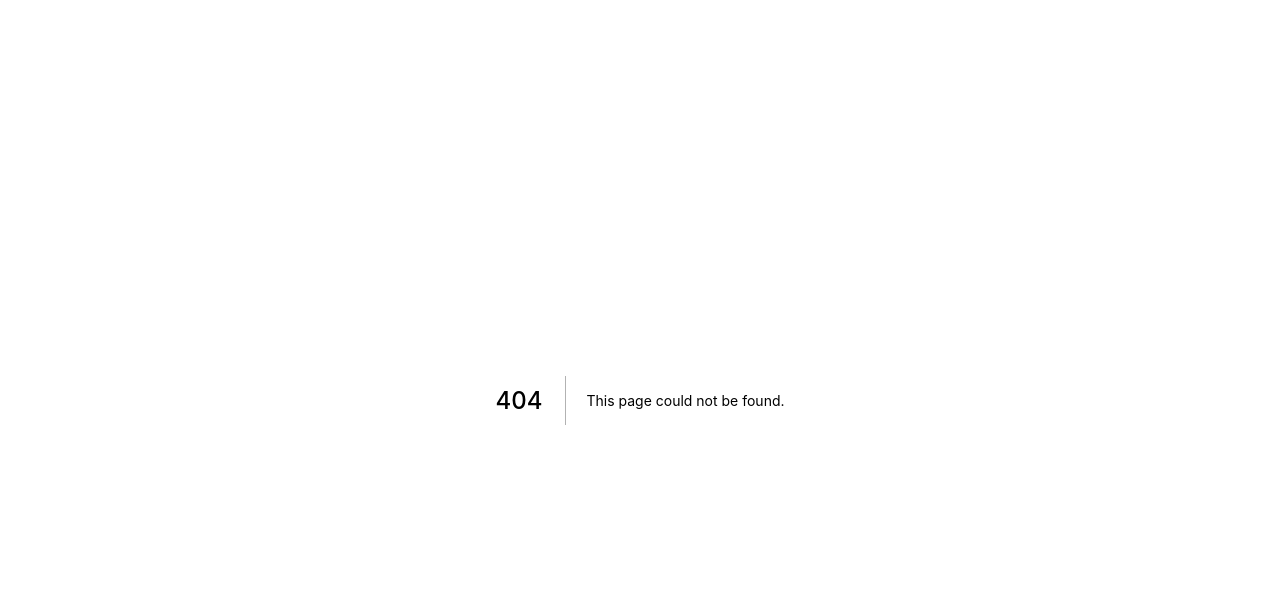
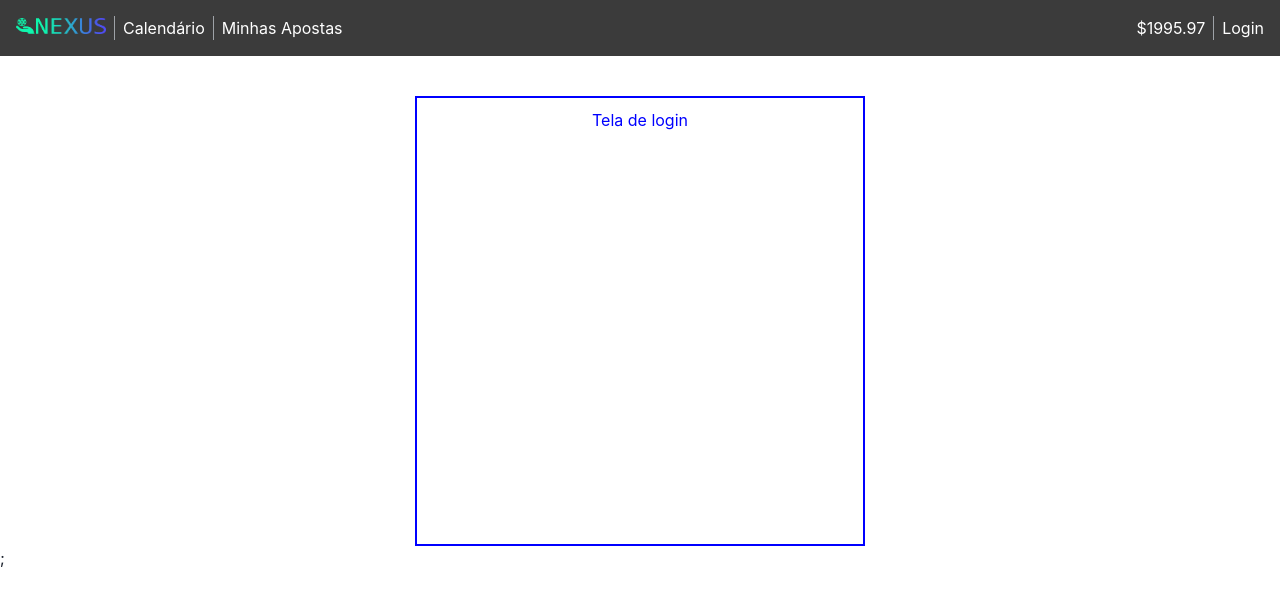
Before and after one commit to Densatho/INexus, a Next.js app: page /userLogin in a window 1280 px wide. Before the commit this address had no page. Shown: the top 602 px of the page. Built offline with nearby package versions, Linux system fonts and the light colour scheme.

Commit message:
Links navbar, navbar global via _app.js

```diff
--- a/components/Navbar.js
+++ b/components/Navbar.js
@@ -1,9 +1,10 @@
-import { Box, Flex, Text, Heading } from "@chakra-ui/react";
+import { Flex } from "@chakra-ui/react";
 import Link from "next/link";
 import Image from "next/image";
 import { Spacer, Divider } from "@chakra-ui/layout";
 import React from "react";
 
+let saldo = 1995.97;
 export default function Navbar() {
   return (
     <>
@@ -15,9 +16,29 @@ export default function Navbar() {
             </a>
           </Link>
         </Flex>
+        <Divider orientation="vertical" ml="2" mr="2" />
+        <Flex>
+          <Link href="/calendar">
+            <a>Calendário</a>
+          </Link>
+        </Flex>
+        <Divider orientation="vertical" ml="2" mr="2" />
+        <Flex>
+          <Link href="/bets">
+            <a>Minhas Apostas</a>
+          </Link>
+        </Flex>
         <Spacer />
         <Flex>
-          <Link href="/about">Sobre</Link>
+          <Link href="/balance">
+            <a>${saldo}</a>
+          </Link>
+        </Flex>
+        <Divider orientation="vertical" ml="2" mr="2" />
+        <Flex>
+          <Link href="/userLogin">
+            <a>Login</a>
+          </Link>
         </Flex>
       </Flex>
     </>
--- a/pages/_app.js
+++ b/pages/_app.js
@@ -1,9 +1,10 @@
 import "../styles/globals.css";
 import { ChakraProvider } from "@chakra-ui/react";
-
+import Navbar from "src/components/Navbar";
 function MyApp({ Component, pageProps }) {
   return (
     <ChakraProvider>
+      <Navbar />
       <Component {...pageProps} />
     </ChakraProvider>
   );
--- a/pages/index.js
+++ b/pages/index.js
@@ -1,12 +1,9 @@
 import styles from "src/styles/Home.module.css";
-import { Box, Flex } from "@chakra-ui/react";
-import Layout from "src/components/Layout";
+import { Box } from "@chakra-ui/react";
 import Image from "next/image";
-import Navbar from "src/components/Navbar";
 
 function Home(props) {
   return (
-    <Layout title="Home" bgColor="#FF000">
     <Box marginTop={16} w="1300px" marginLeft="auto" marginRight="auto">
       <h1 className={styles.title}>
         <span>
@@ -21,7 +18,6 @@ function Home(props) {
         Legends!
       </p>
     </Box>
-    </Layout>
   );
 }
 
--- /dev/null
+++ b/pages/userLogin.js
@@ -0,0 +1,21 @@
+const { Container } = require("@chakra-ui/layout");
+
+export default function Navbar() {
+  return (
+    <>
+      <Container
+        alignSelf="center"
+        w="450px"
+        h="450px"
+        color="blue"
+        border="2px"
+        textAlign="center"
+        p="2.5"
+        mt="10"
+      >
+        Tela de login
+      </Container>
+      ;
+    </>
+  );
+}
```
Also changed, not shown: pages/balance.js (added, +7 -0 lines), pages/bets.js (added, +7 -0 lines), pages/calendar.js (added, +7 -0 lines). Lines whose indentation alone changed are shown as unchanged.
